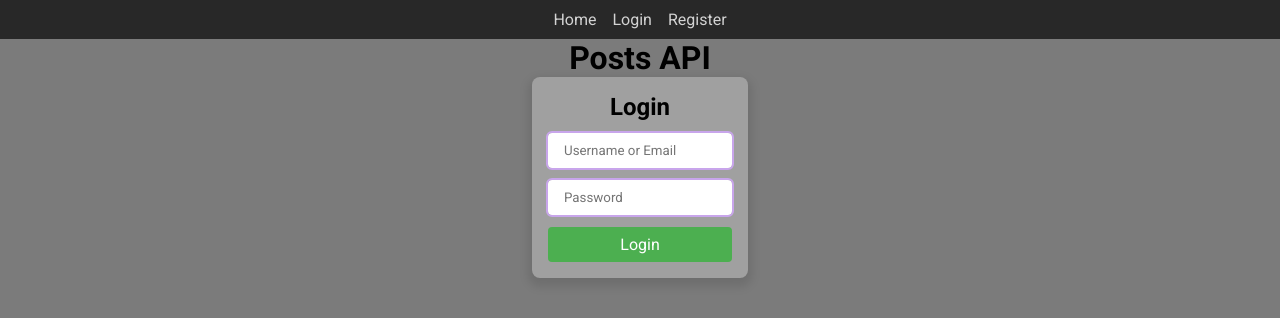
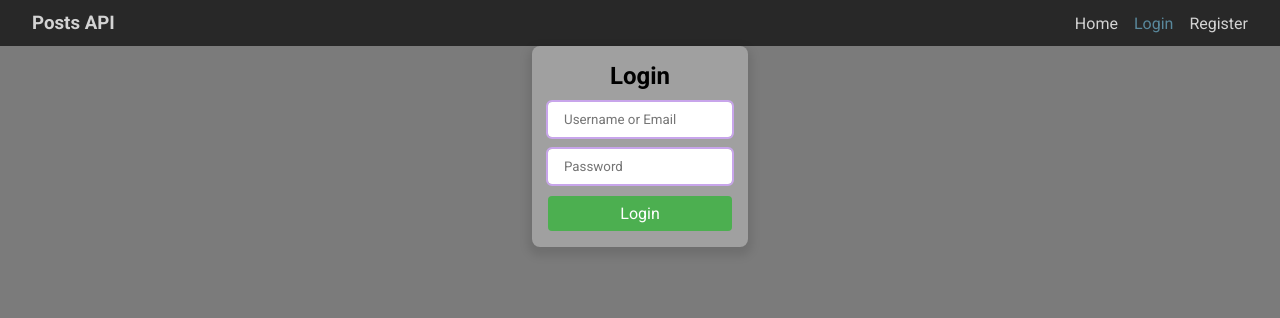
Before and after one commit to WebDevelopmentLearn/PostsApi, a React (Create React App) app in the folder frontend/: page /login in a window 1280 px wide. Shown: the top 318 px of the page. Built offline with nearby package versions, Linux system fonts and the light colour scheme.

Commit message:
Minor edits

```diff
--- a/frontend/src/app/App.js
+++ b/frontend/src/app/App.js
@@ -14,7 +14,6 @@ function App() {
   return (
     <div className="App">
         <Navbar />
-        <h1>Posts API</h1>
         <MainRoute/>
     </div>
   );
--- a/frontend/src/components/Navbar/Navbar.jsx
+++ b/frontend/src/components/Navbar/Navbar.jsx
@@ -11,10 +11,13 @@ export const Navbar = () => {
 
     return (
         <div className={styles.Navbar}>
-            <NavLink to="/">Home</NavLink>
-            <NavLink to="/login">Login</NavLink>
-            <NavLink to="/register">Register</NavLink>
-            {isAuthenticated && <NavLink to="/profile">Profile</NavLink>}
+            <h3>Posts API</h3>
+            <div className={styles.LinksList}>
+                <NavLink className={({isActive}) => isActive ? styles.isActive : ""} to="/">Home</NavLink>
+                <NavLink className={({isActive}) => isActive ? styles.isActive : ""} to="/login">Login</NavLink>
+                <NavLink className={({isActive}) => isActive ? styles.isActive : ""} to="/register">Register</NavLink>
+                {isAuthenticated && <NavLink className={({isActive}) => isActive ? styles.isActive : ""} to="/profile">Profile</NavLink>}
+            </div>
         </div>
     )
 }
--- a/frontend/src/components/Navbar/Navbar.module.css
+++ b/frontend/src/components/Navbar/Navbar.module.css
@@ -1,15 +1,28 @@
 .Navbar {
+  display: flex;
+  justify-content: space-between;
+  align-items: center;
+  background-color: #282828;
+  color: #d3d3d3;
+  padding: 12px 32px;
+}
+
+.LinksList {
   display: flex;
   justify-content: center;
   align-items: center;
   gap: 16px;
-  background-color: #282828;
-  color: #d3d3d3;
-  padding: 10px;
 }
-.Navbar a {
+.LinksList a {
   color: #d3d3d3;
   text-decoration: none;
+  transition: color 0.5s;
+}
+.LinksList a:hover {
+  color: #6ea4c2;
+}
+.LinksList .isActive {
+  color: #59889c;
 }
 
 /*# sourceMappingURL=Navbar.module.css.map */
--- a/frontend/src/components/Navbar/Navbar.module.scss
+++ b/frontend/src/components/Navbar/Navbar.module.scss
@@ -1,15 +1,32 @@
 
 .Navbar {
+  display: flex;
+  justify-content: space-between;
+  align-items: center;
+
+  background-color: #282828;
+  color: #d3d3d3;
+  padding: 12px 32px;
+
+
+
+}
+
+.LinksList {
   display: flex;
   justify-content: center;
   align-items: center;
   gap: 16px;
-  background-color: #282828;
-  color: #d3d3d3;
-  padding: 10px;
-
   a {
     color: #d3d3d3;
     text-decoration: none;
+    transition: color 0.5s;
+
+    &:hover {
+      color: #6ea4c2;
+    }
+  }
+  .isActive {
+    color: #59889c;
   }
 }
```
Also changed, not shown: 1 other file (tests, documents, lock files or other folders).
